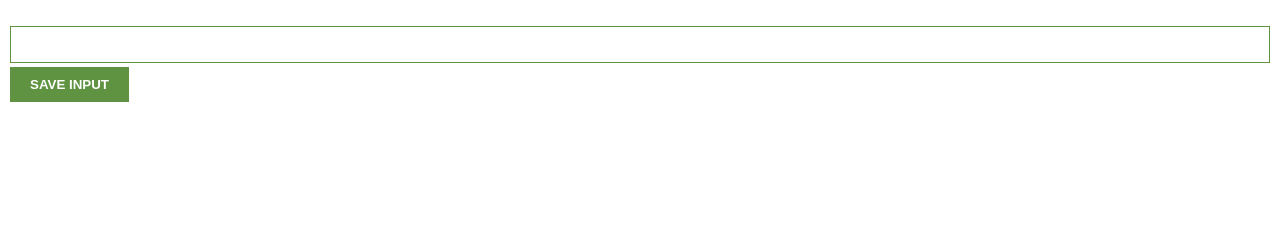
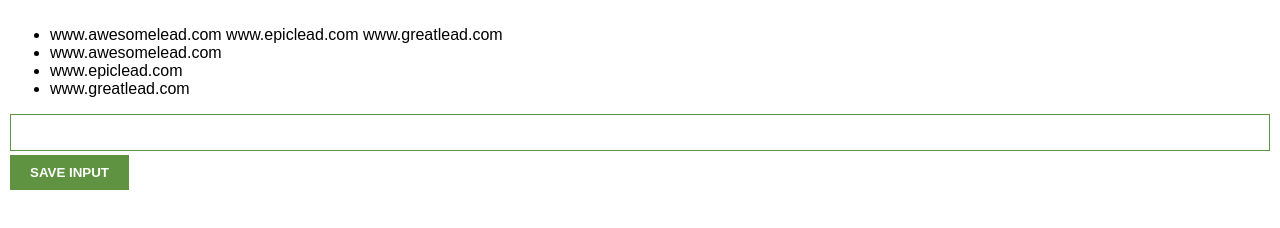
Before and after one commit to cat4hurricane/javascriptprojects, a plain HTML site: page chrome-extension/index.html in a window 1280 px wide. Drawn offline with Linux system fonts and the light colour scheme.

Commit message:
additions
Commiting additions

```diff
--- a/chrome-extension/index.html
+++ b/chrome-extension/index.html
@@ -5,7 +5,7 @@
     </head>
         <body>
             <!--creating an unordered list element-->
-            <ul id="ul-el"></ul>
+            <ul id="ul-el"><li>www.awesomelead.com www.epiclead.com www.greatlead.com</li></ul>
             <input type="text" id="input-el" />
             <button id="input-btn">SAVE INPUT</button>
             <script src="index.js"></script>
--- a/chrome-extension/index.js
+++ b/chrome-extension/index.js
@@ -11,7 +11,7 @@ inputBtn.addEventListener('click', function() { // \n
   myLeads.push(inputEl.value)// \n
   console.log(myLeads)
 });
-// log out the items in the myLeads array using a for loop
+// Render leads in the unordered list using ulEl.textContext
 for (let i = 0; i < myLeads.length; i++) {
-  console.log(myLeads[i])
+  ulEl.innerHTML += "<li>" + myLeads[i] + "</li>"
 }
```
